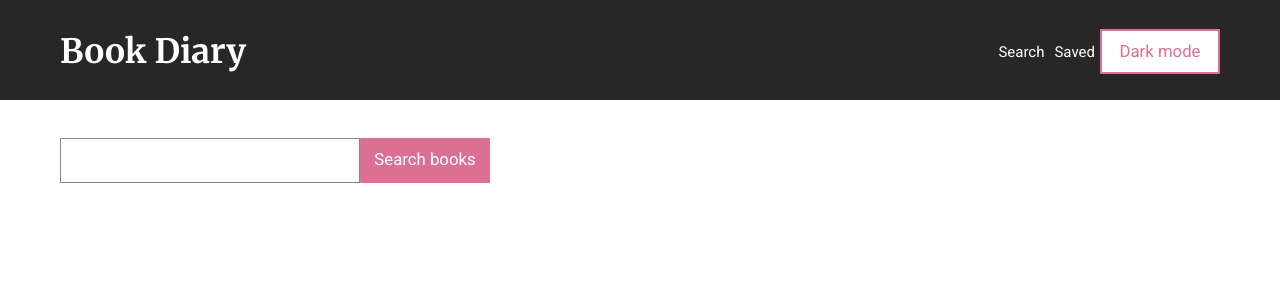
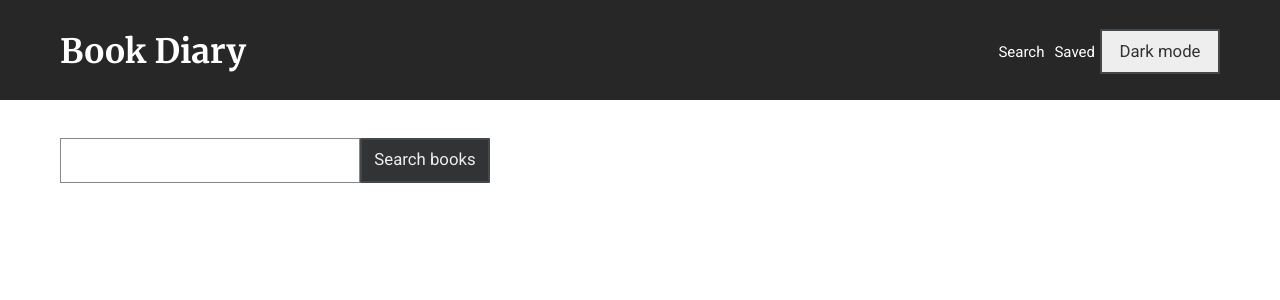
Before and after one commit to 3ndrius/BookSaver, a React (Create React App) app in the folder client/: page / in a window 1280 px wide. Shown: the top 300 px of the page. Built offline with nearby package versions, Linux system fonts and the light colour scheme.

Commit message:
Change btn color

```diff
--- a/client/src/components/Button.js
+++ b/client/src/components/Button.js
@@ -2,12 +2,12 @@ import styled from "styled-components";
 
 export const Button = styled.button`
   /* Adapt the colors based on primary prop */
-  background: ${(props) => (props.primary ? "palevioletred" : "white")};
-  color: ${(props) => (props.primary ? "white" : "palevioletred")};
+  background: ${(props) => (props.primary ? ({theme}) => theme.dark200 : ({theme}) => theme.white100)};
+  color: ${(props) => (props.primary ? ({theme}) => theme.white100 : ({theme}) => theme.dark200)};
   width: ${(props) => (props.large ? "130px" : " 120px")};
   height: 45px;
   font-size: 1em;
-  border: 2px solid palevioletred;
+  border: 2px solid ${({theme}) => theme.dark300};
   border-radius: 1px;
   cursor: pointer;
 `;
```
